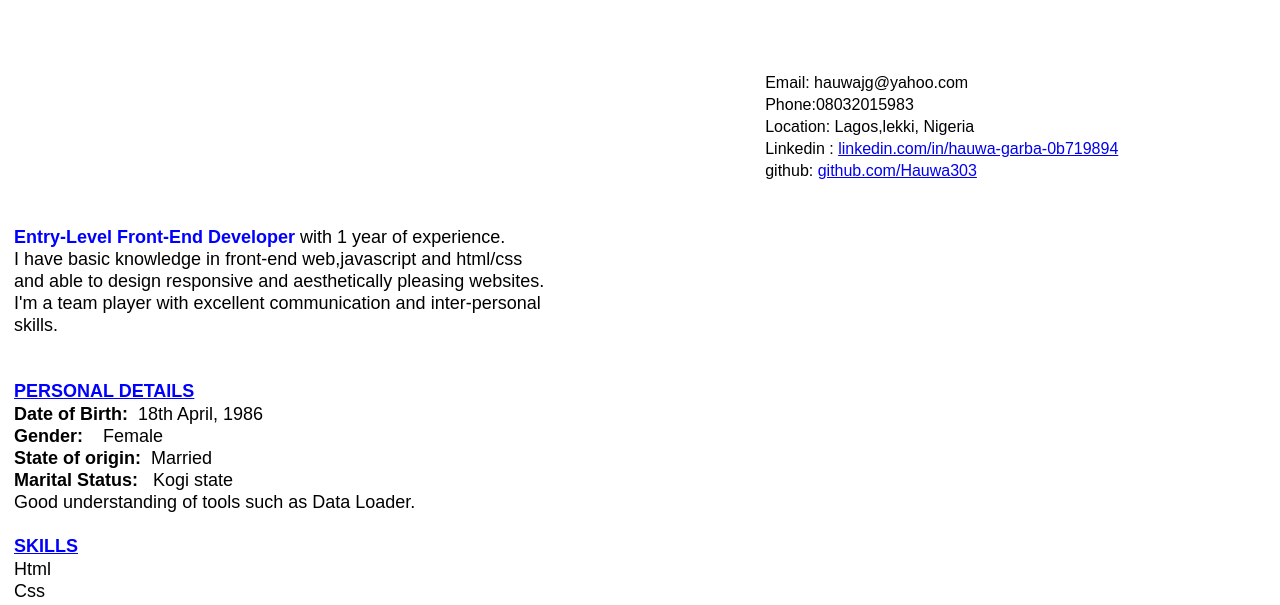
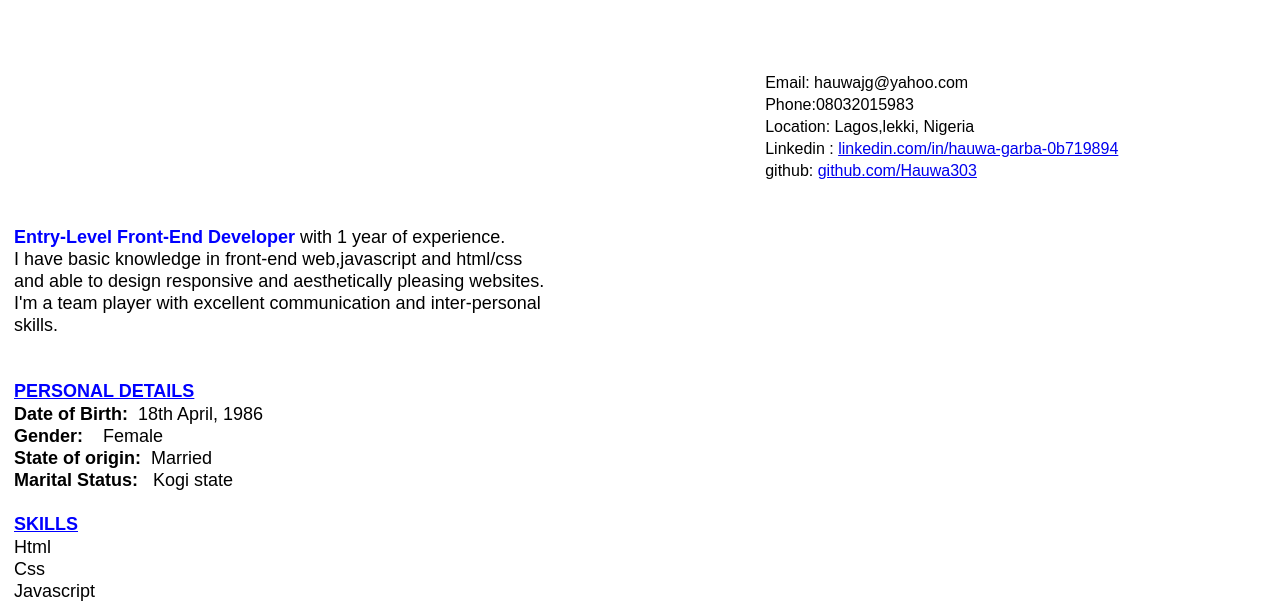
Before and after one commit to Hauwa303/portfolio-sample, a plain HTML site: page resume.html in a window 1280 px wide. Shown: the part 140-745 px from the top of the page. Drawn offline with Linux system fonts and the light colour scheme.

Commit message:
Update resume.html

```diff
--- a/resume.html
+++ b/resume.html
@@ -51,7 +51,7 @@
    <li><b> Gender:</b> &nbsp; &nbsp;Female</li>
    <li><b>State of origin:</b> &nbsp;Married</li>
    <li><b>Marital Status:</b> &nbsp; Kogi state</li>
-   Good understanding of tools such as Data Loader.
+
    </li>
    <ul>
  </div>
```
